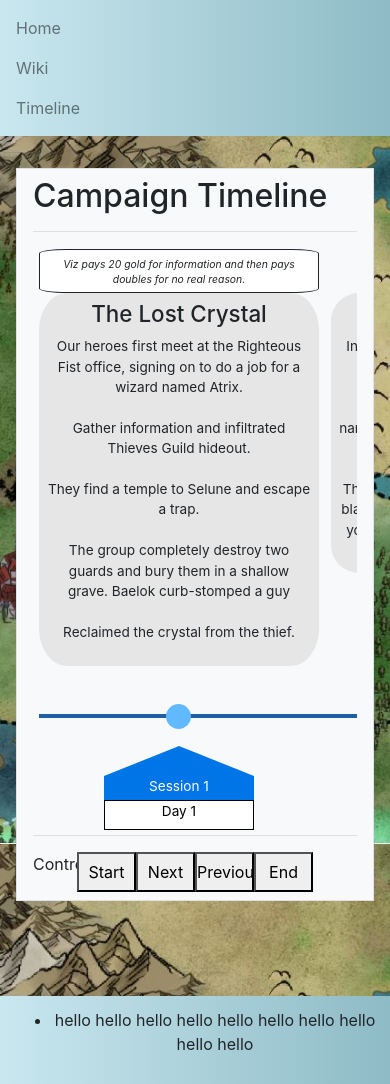
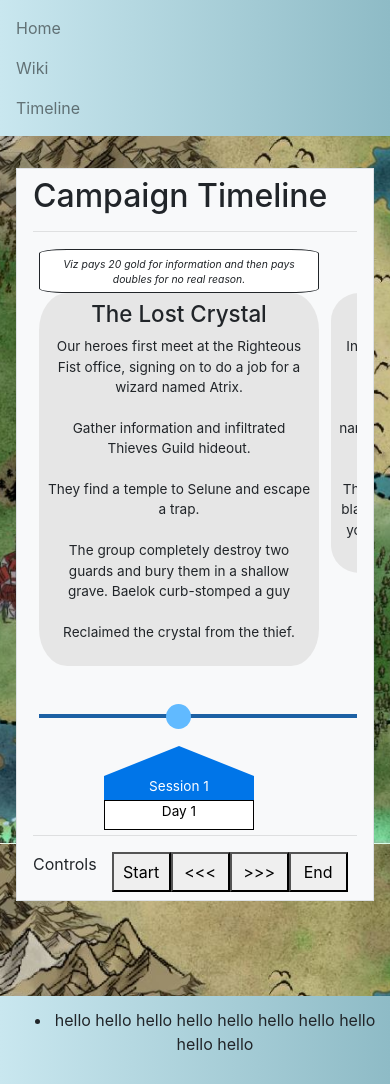
Before and after one commit to jonesec2/Decent_Humanoids, a React (Create React App) app: page /timeline in a window 390 px wide. Built offline with nearby package versions, Linux system fonts and the light colour scheme.

Commit message:
updated mobile and desktop controls

```diff
--- a/src/pages/Home.css
+++ b/src/pages/Home.css
@@ -795,7 +795,6 @@ a.lightbox-close:after {
 
 .example {
    background-color: rgb(176, 220, 231) !important;
-   display: none !important;
    position: fixed;
    margin-top: 5rem;
    padding: 0.5rem;
@@ -810,9 +809,16 @@ a.lightbox-close:after {
    line-height: 0.5rem;
 }
 
+.desktop {
+   display: none !important;
+}
+
+.desktopControls {
+   display: none !important;
+}
+
 .example2 {
    background-color: rgb(176, 220, 231) !important;
-   display: block !important;
    position: fixed;
    margin-top: 5rem;
    padding: 0.4rem;
@@ -825,6 +831,18 @@ a.lightbox-close:after {
    border-width: 0.15rem;
    border-color: rgb(201, 231, 239);
    border-style: ridge;
+}
+
+.mobile {
+   display: block !important;
+}
+
+.mobileControls {
+   display: flex !important;
+}
+
+.maxNone {
+   max-width: none !important;
 }
 
 @media (min-width: 768px) {
@@ -844,12 +862,18 @@ a.lightbox-close:after {
    .container {
       max-width: 800px !important;
    }
-   .example {
+   .desktop {
       display: block !important;
       /* margin-left: 0.8rem; */
       padding: 0.5rem;
    }
-   .example2 {
+   .desktopControls{
+      display: flex !important;
+   }
+   .mobile {
+      display: none !important;
+   }
+   .mobileControls {
       display: none !important;
    }
 }
--- a/src/pages/Timeline.js
+++ b/src/pages/Timeline.js
@@ -14,12 +14,15 @@ export default function Timeline() {
    const [i, setI] = useState(0)
    let myRef = useRef(Array.from({length: 7}, () => React.createRef()));
 
+
    useEffect(() => {
       // myRef.current[0].current.focus()
       goToRef();
-      // window.scrollTo(0,0);
    }, [myRef.current[i]]);
    // console.log(i);
+   useEffect(() => {
+      window.scrollTo(0,0);
+   },[]);
 
    function gotToStart() {
       myRef.current[0].current.scrollIntoView();
@@ -78,11 +81,18 @@ export default function Timeline() {
 
                   />
                   <hr className="hrTime"></hr>
-                  <div className="row">
-                     <p className="col-2">Controls</p>
+                  <div className="row desktopControls">
+                     <p className="col-2" >Controls</p>
                      <button onClick={gotToStart} className="col-2 navButton">Start</button>
+                     <button onClick={goToPrevious} className="col-2 navButton">Previous</button>
                      <button onClick={nextButton} className="col-2 navButton">Next</button>
-                     <button onClick={goToPrevious} className="col-2 navButton">Previous</button>
+                     <button onClick={goToEnd} className="col-2 navButton">End</button>
+                  </div>
+                  <div className="row mobileControls">
+                     <p className="col-2 maxNone" >Controls</p>
+                     <button onClick={gotToStart} className="col-2 navButton">Start</button>
+                     <button onClick={goToPrevious} className="col-2 navButton">{"<<<"}</button>
+                     <button onClick={nextButton} className="col-2 navButton">{">>>"}</button>
                      <button onClick={goToEnd} className="col-2 navButton">End</button>
                   </div>
                </div>
--- a/src/pages/Wiki.js
+++ b/src/pages/Wiki.js
@@ -102,13 +102,13 @@ export default function Wiki(props) {
       <div ref={myRef} onScroll={testScroll} >
          <Navbar />
          <div  className="noMatch">
-            <div className="example mobile">
+            <div className="example desktop">
                <p id="topSection" onClick={e => sideBarScroll(e.target.id)}>Top</p>
                <img id="firstSection" onClick={e => sideBarScroll(e.target.id)} className="d6" width="36px" height="36px" src={d61} />
                <p><img id="secondSection" onClick={e => sideBarScroll(e.target.id)} className="d6" width="36px" height="36px" src={d62}/></p>
                <p id="thirdSection" onClick={e => sideBarScroll(e.target.id)}>Bot</p>
             </div>
-            <div className="example2 desktop">
+            <div className="example2 mobile">
                <p id="topSection" onClick={e => sideBarScroll(e.target.id)}>^</p>
                <p id="firstSection" onClick={e => sideBarScroll(e.target.id)}>°</p>
                <p id="secondSection" onClick={e => sideBarScroll(e.target.id)}>°°</p>
```
